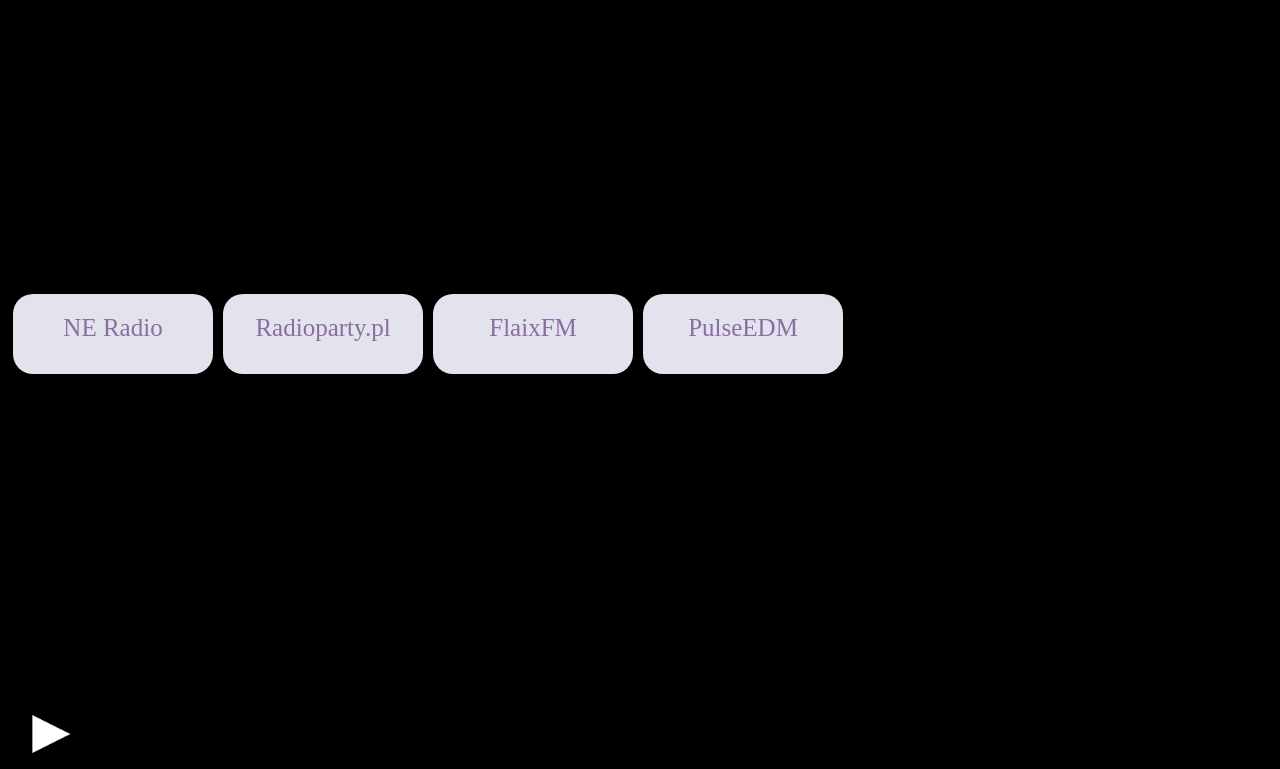
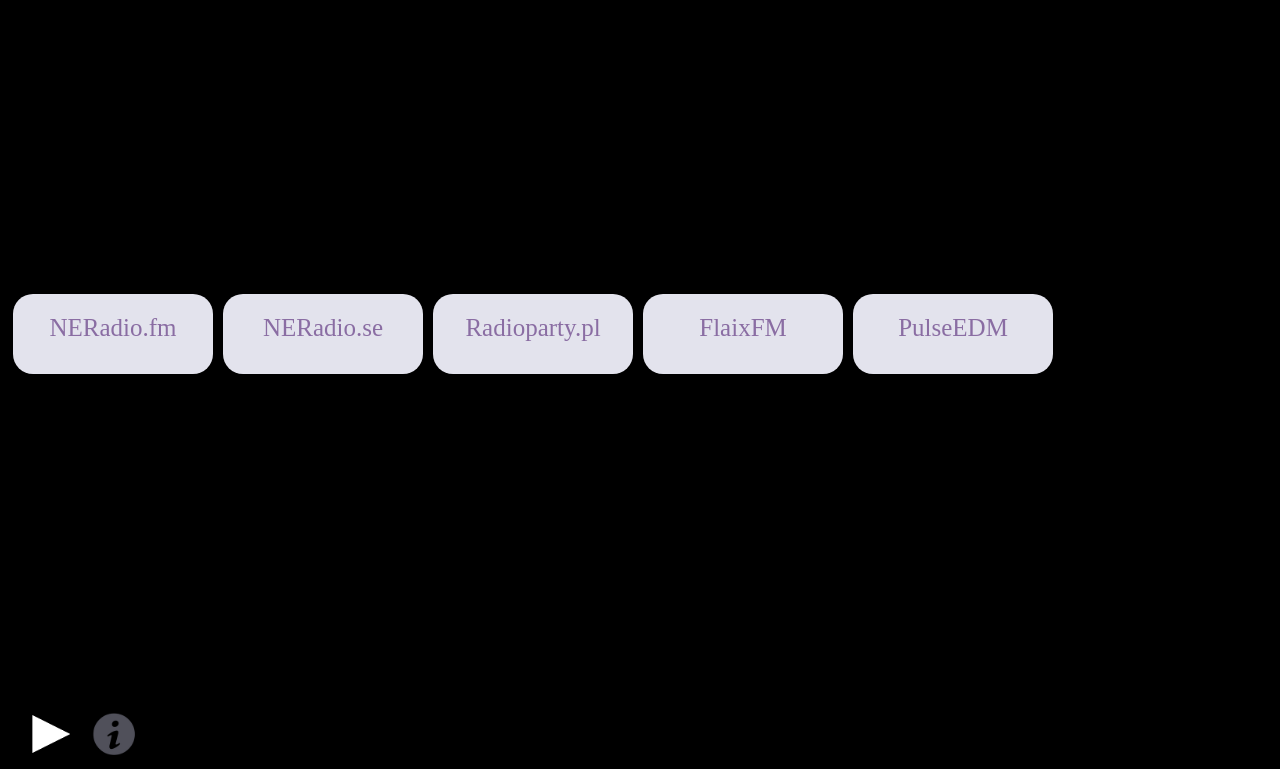
Before and after one commit to haritzmedina/radio, a PHP site: page / in a window 1280 px wide. Shown: the part 31-800 px from the top of the page. Run offline with PHP 8.4, Linux system fonts and the light colour scheme.

Commit message:
Added info button which redirects you to the shoutcast service to watch the metadata

```diff
--- a/css/default.css
+++ b/css/default.css
@@ -53,6 +53,7 @@ header{
 #player .controller{
     float: left;
     margin-left: 15px;
+    cursor: pointer;
 }
 
 #player img{
--- a/index.html
+++ b/index.html
@@ -12,17 +12,24 @@
     </header>
     <div id="radios">
         <div class="listenRadio"
-             data-radio-uri="http://fire1.neradio.com:80/;">NE Radio</div>
+             data-radio-info="http://fire1.neradio.com:80"
+             data-radio-uri="http://fire1.neradio.com:80/;">NERadio.fm</div>
         <div class="listenRadio"
+             data-radio-info="http://109.124.144.144:9000"
+             data-radio-uri="http://109.124.144.144:9000/;">NERadio.se</div>
+        <div class="listenRadio"
+             data-radio-info="http://176.31.240.87:8000/"
              data-radio-uri="http://176.31.240.87:8000/rp.mp3">Radioparty.pl</div>
         <div class="listenRadio"
              data-radio-uri="http://195.55.74.208/flaix/shoutcastmp3.mp3">FlaixFM</div>
         <div class="listenRadio"
+             data-radio-info="http://us3.internet-radio.com:8087"
              data-radio-uri="http://us3.internet-radio.com:8087/;stream">PulseEDM</div>
     </div>
     <div id="player">
         <div id="metadata" class="controller"><div id="songtitle"></div></div>
         <div id="player-play-pause" class="controller"><img src="img/play.png"/></div>
+        <div id="info" class="controller"><a target="_blank"><img src="img/info.png"/></a></div>
     </div>
 <script src="js/default.js" type="text/javascript"></script>
 </body>
--- a/js/default.js
+++ b/js/default.js
@@ -8,6 +8,14 @@
             var player = document.getElementById('audioPlayer');
             // Set new radio to the player
             player.innerHTML = "<source id='sourcePL' src='"+radioUri+"' type='audio/mpeg'/>";
+            // Set info new url
+            var infoLink = document.getElementById('info').firstChild;
+            if(typeof event.toElement.dataset.radioInfo === 'string'){
+                infoLink.href = event.toElement.dataset.radioInfo;
+            }
+            else{
+                infoLink.removeAttribute('href');
+            }
             // Reload and play
             player.load();
             playPlayer();
```
Also changed, not shown: img/info.png (added).
